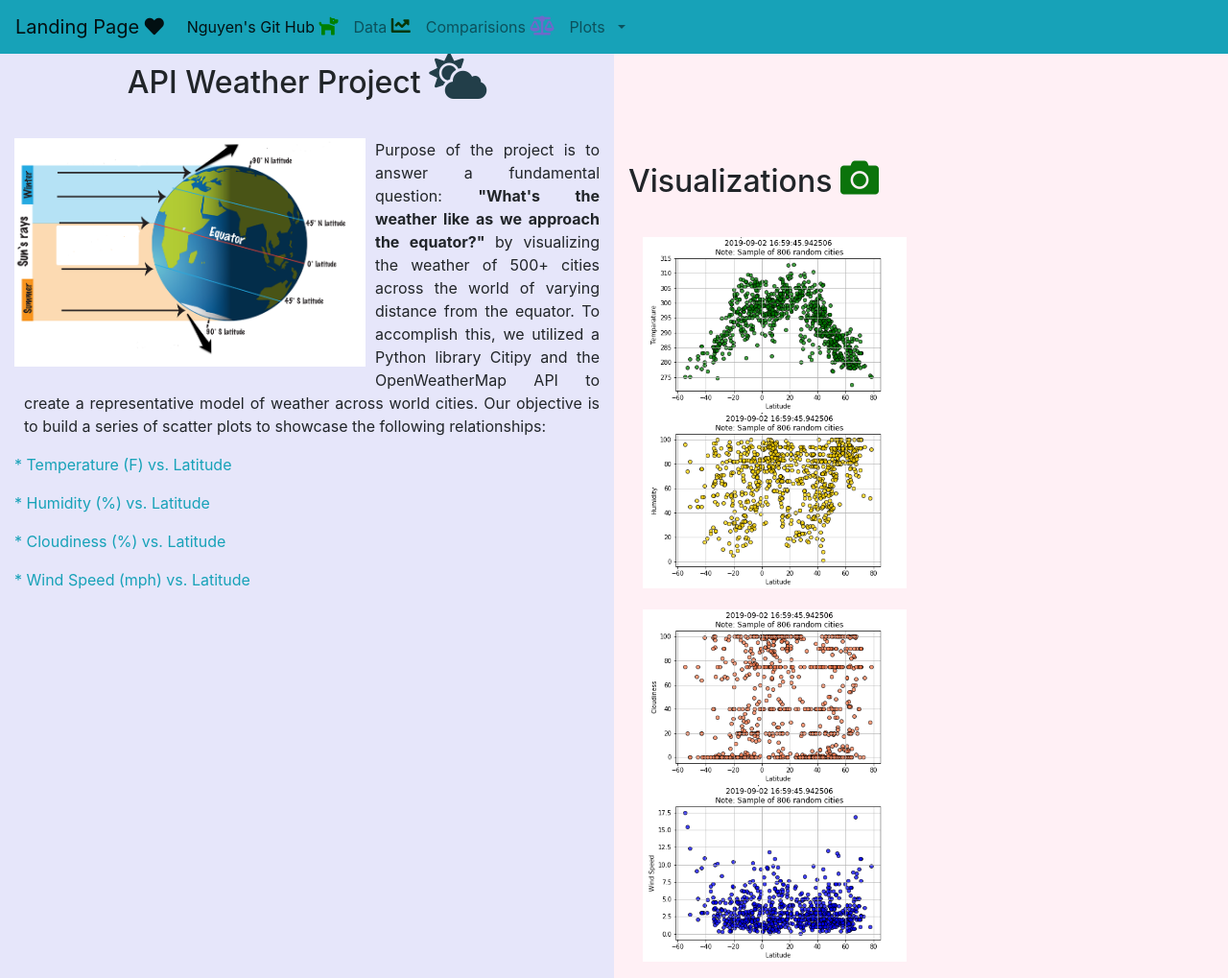
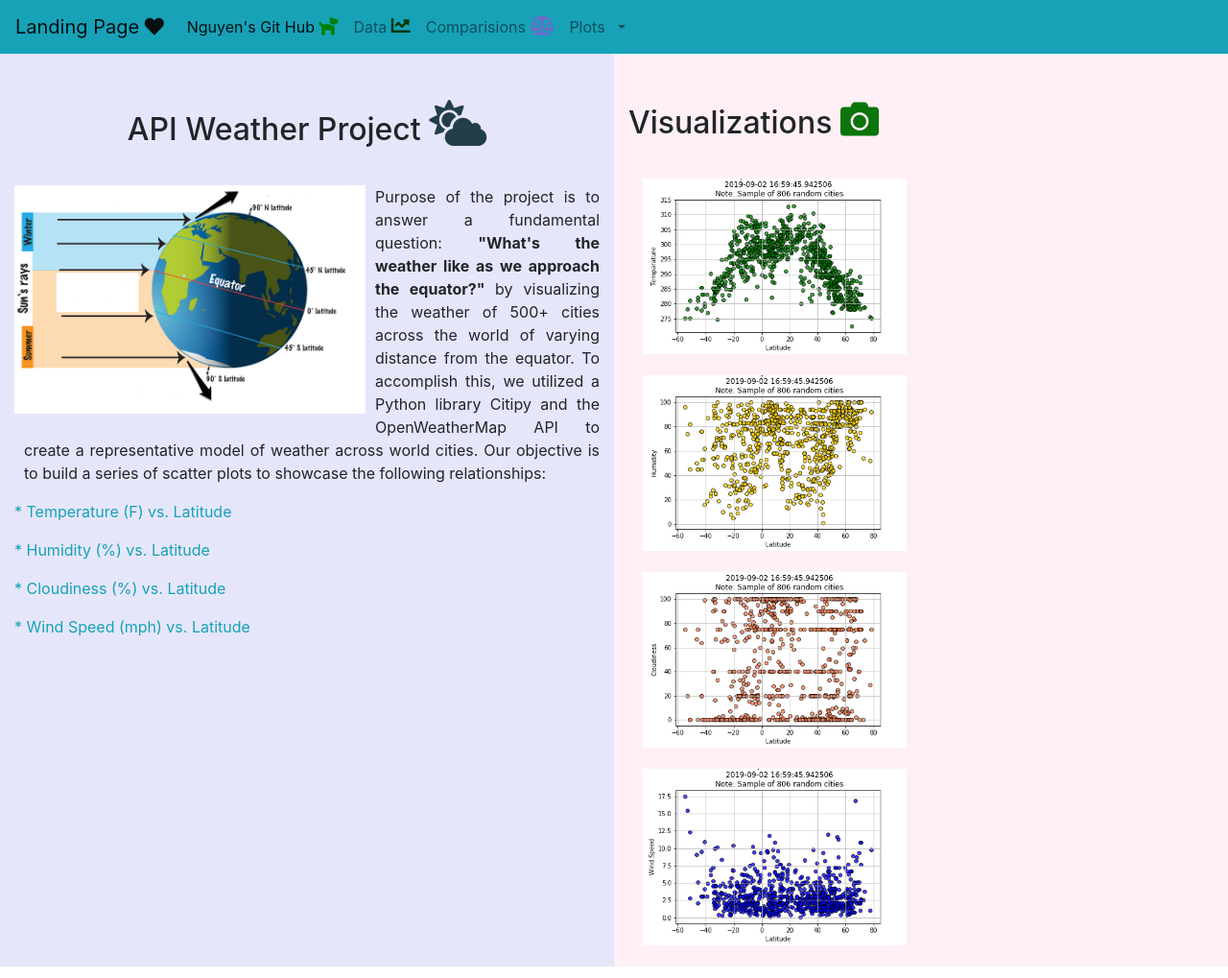
Before and after one commit to nguyenndt278/Web_Visualization, a plain HTML site: page index.html in a window 1280 px wide. Shown: the top 1019 px of the page at 96% size. Drawn offline with nearby package versions, Linux system fonts and the light colour scheme; some icons are missing.

Commit message:
Add files via upload

```diff
--- a/mystyle.css
+++ b/mystyle.css
@@ -4,6 +4,7 @@ body {
 
 .h2{
     text-align: Center;
+    padding-top:8%;
     padding-bottom: 5%;
   }
 .h5{
@@ -12,7 +13,7 @@ body {
 }
 .h22{
     text-align: Left;
-    padding-top:18%;
+    padding-top: 8%;
     padding-bottom: 5%;
   }
 .jus{
```
